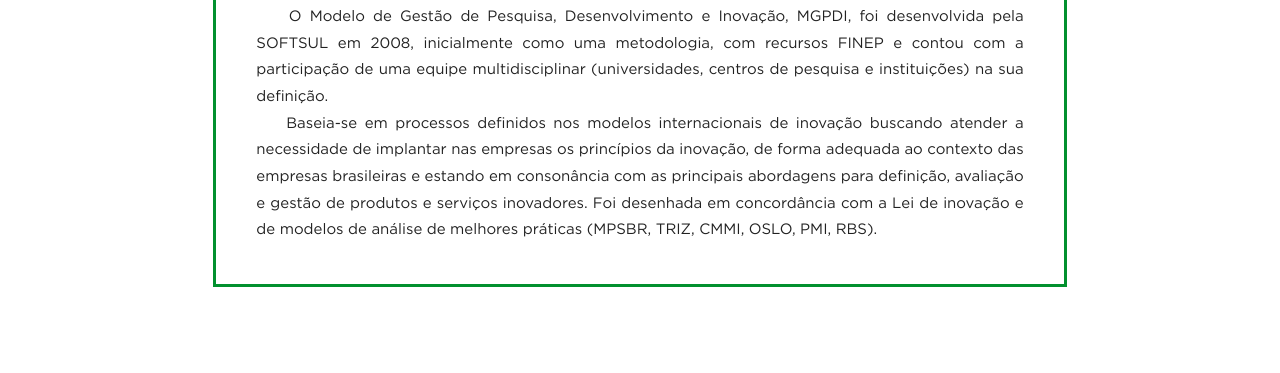
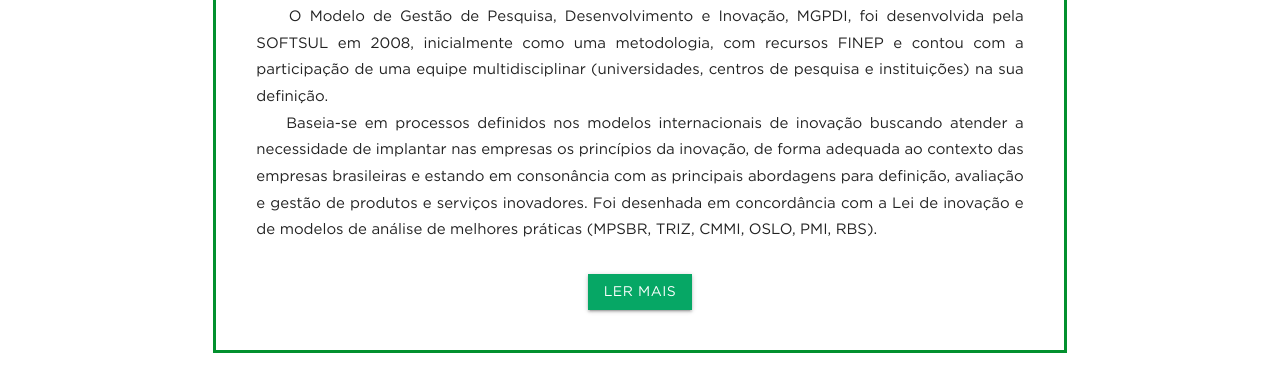
Before and after one commit to diovannaschell/mgpdi_front, a plain HTML site: page index.html in a window 1280 px wide. Shown: the part 453-826 px from the top of the page. Before the commit the page ends 800 px from the top, so only its background shows below. Drawn offline with nearby package versions, Linux system fonts and the light colour scheme.

Commit message:
section home

```diff
--- a/index.html
+++ b/index.html
@@ -18,7 +18,7 @@
                     <div class="input-field col s9 m5 l3 offset-l8 form-header">
                         <input id="busca" type="text" class="validate" placeholder="Digite sua busca...">
                     </div>
-                    <button class="btn waves-effect waves-light btn-busca" type="submit" name="action">
+                    <button class="btn waves-effect waves-light btn-busca btn-verde" type="submit" name="action">
                         <i class="material-icons">search</i>
                     </button>
                 </form>
@@ -115,8 +115,12 @@
                 <p> &nbsp&nbsp&nbsp	O Modelo de Gestão de Pesquisa, Desenvolvimento e Inovação, MGPDI, foi desenvolvida pela SOFTSUL em 2008,  inicialmente como uma metodologia, com recursos FINEP e contou com a participação de uma equipe multidisciplinar (universidades, centros de pesquisa e instituições) na sua definição.
                     <br>
                     &nbsp&nbsp&nbsp Baseia-se em processos definidos nos modelos internacionais de inovação buscando atender a necessidade de implantar nas empresas os princípios da inovação, de forma adequada ao contexto das empresas brasileiras e estando em consonância com as principais abordagens para definição, avaliação e gestão de produtos e serviços inovadores. Foi desenhada em concordância com a Lei de inovação e de modelos de análise de melhores práticas (MPSBR, TRIZ, CMMI, OSLO, PMI, RBS).</p>
+                <div class="center">
+                    <a class="waves-effect waves-light btn btn-verde">LER MAIS</a>
+                </div>
             </div>
         </div>
+
     </section>
     <!-- FIM HOME -->
 
--- a/style.css
+++ b/style.css
@@ -29,6 +29,17 @@
     display: flex;
 }
 
+.center{
+    width: 100%!important;
+    display: flex;
+    justify-content: center;
+    margin-top: 30px;
+}
+
+.btn-verde{
+    background-color: #06A765;
+    border-radius: unset;
+}
 /*========================== CSS BUSCA ===================*/
 header{
     background-color: #212121;
```
